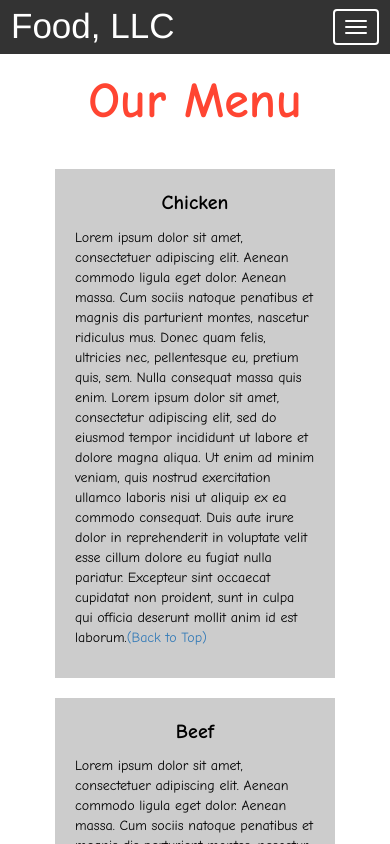
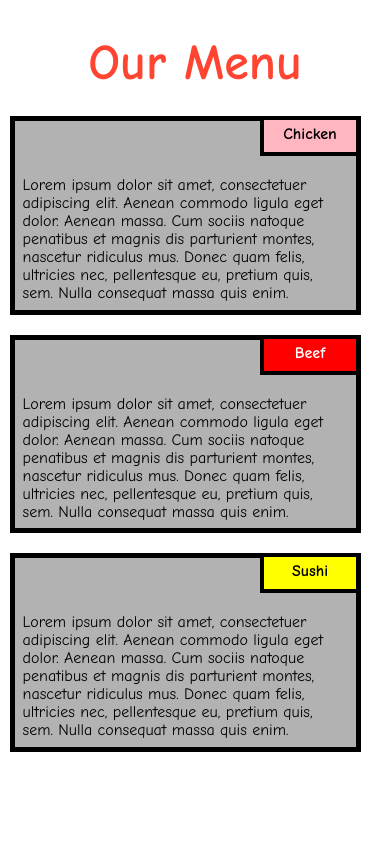
Before and after one commit to PriyanshiMandiya/Coursera_Quiz, a plain HTML site: page index.html in a window 390 px wide. Shown: the top 844 px of the page. Drawn offline with nearby package versions, Linux system fonts and the light colour scheme.

Commit message:
Add files via upload

```diff
--- a/index.html
+++ b/index.html
@@ -2,76 +2,36 @@
 <html>
 <head>
 
-<title>Module 3</title>
-
-  <meta name="viewport" content="width=device-width, initial-scale=1">
-  <link rel="stylesheet" href="https://maxcdn.bootstrapcdn.com/bootstrap/3.3.7/css/bootstrap.min.css">
-  <script src="https://ajax.googleapis.com/ajax/libs/jquery/3.3.1/jquery.min.js"></script>
-  <script src="https://maxcdn.bootstrapcdn.com/bootstrap/3.3.7/js/bootstrap.min.js"></script>
-
-</head>
-
+<title>Responsive Layout</title>
 <meta name="viewport" content="width=device-width, initial-scale=1">
 <link rel="stylesheet" type="text/css" href="style.css">
 
-
-
+</head>
 <body>
-
-
-<nav class="navbar" id="top">
-  <div class="container-fluid">
-
-    <div class="navbar-header">
-      <button type="button" class="navbar-toggle" data-toggle="collapse" data-target="#myNavbar">
-        <span class="icon-bar"></span>
-        <span class="icon-bar"></span>
-        <span class="icon-bar"></span>
-      </button>
-      <a class="navbar-brand" href="#">Food, LLC</a>
-    </div>
-
-    <div class="collapse" id="myNavbar">
-      <ul class="nav navbar-nav visible-xs">
-        <li><a class="menu-item" href="#">Chicken</a></li>
-        <li><a class="menu-item" href="#">Beef</a></li>
-        <li><a class="menu-item" href="#">Sushi</a></li>
-      </ul>
-    </div>
-
-  </div>
-</nav>
-
-<h1 class="main-title">Our Menu</h1>
+<h1>Our Menu</h1>
 
 
 
-<div class="row">
-
   <div class="col-lg-4 col-md-6 col-sm-12">
-    <div class="content-box">
-      <p class="item-name">Chicken</p>
-      <p>Lorem ipsum dolor sit amet, consectetuer adipiscing elit. Aenean commodo ligula eget dolor. Aenean massa. Cum sociis natoque penatibus et magnis dis parturient montes, nascetur ridiculus mus. Donec quam felis, ultricies nec, pellentesque eu, pretium quis, sem. Nulla consequat massa quis enim. Lorem ipsum dolor sit amet, consectetur adipiscing elit, sed do eiusmod tempor incididunt ut labore et dolore magna aliqua. Ut enim ad minim veniam, quis nostrud exercitation ullamco laboris nisi ut aliquip ex ea commodo consequat. Duis aute irure dolor in reprehenderit in voluptate velit esse cillum dolore eu fugiat nulla pariatur. Excepteur sint occaecat cupidatat non proident, sunt in culpa qui officia deserunt mollit anim id est laborum.<a href="#top">(Back to Top)</a></p>
-    </div>
+  	<div class="box">
+  		<p class="content-name name1">Chicken</p>
+  		<p class="content">Lorem ipsum dolor sit amet, consectetuer adipiscing elit. Aenean commodo ligula eget dolor. Aenean massa. Cum sociis natoque penatibus et magnis dis parturient montes, nascetur ridiculus mus. Donec quam felis, ultricies nec, pellentesque eu, pretium quis, sem. Nulla consequat massa quis enim.</p>
+  	</div>
   </div>
 
   <div class="col-lg-4 col-md-6 col-sm-12">
-    <div class="content-box">
-      <p class="item-name">Beef</p>
-      <p>Lorem ipsum dolor sit amet, consectetuer adipiscing elit. Aenean commodo ligula eget dolor. Aenean massa. Cum sociis natoque penatibus et magnis dis parturient montes, nascetur ridiculus mus. Donec quam felis, ultricies nec, pellentesque eu, pretium quis, sem. Nulla consequat massa quis enim. Lorem ipsum dolor sit amet, consectetur adipiscing elit, sed do eiusmod tempor incididunt ut labore et dolore magna aliqua. Ut enim ad minim veniam, quis nostrud exercitation ullamco laboris nisi ut aliquip ex ea commodo consequat. Duis aute irure dolor in reprehenderit in voluptate velit esse cillum dolore eu fugiat nulla pariatur. Excepteur sint occaecat cupidatat non proident, sunt in culpa qui officia deserunt mollit anim id est laborum.<a href="#top">(Back to Top)</a></p>
-    </div>
+  	<div class="box">
+   		<p class="content-name name2">Beef</p>
+   		<p class="content">Lorem ipsum dolor sit amet, consectetuer adipiscing elit. Aenean commodo ligula eget dolor. Aenean massa. Cum sociis natoque penatibus et magnis dis parturient montes, nascetur ridiculus mus. Donec quam felis, ultricies nec, pellentesque eu, pretium quis, sem. Nulla consequat massa quis enim.</p>
+  	</div>
   </div>
 
-
   <div class="col-lg-4 col-md-12 col-sm-12">
-    <div class="content-box">
-      <p class="item-name">Sushi</p>
-      <p>Lorem ipsum dolor sit amet, consectetuer adipiscing elit. Aenean commodo ligula eget dolor. Aenean massa. Cum sociis natoque penatibus et magnis dis parturient montes, nascetur ridiculus mus. Donec quam felis, ultricies nec, pellentesque eu, pretium quis, sem. Nulla consequat massa quis enim. Lorem ipsum dolor sit amet, consectetur adipiscing elit, sed do eiusmod tempor incididunt ut labore et dolore magna aliqua. Ut enim ad minim veniam, quis nostrud exercitation ullamco laboris nisi ut aliquip ex ea commodo consequat. Duis aute irure dolor in reprehenderit in voluptate velit esse cillum dolore eu fugiat nulla pariatur. Excepteur sint occaecat cupidatat non proident, sunt in culpa qui officia deserunt mollit anim id est laborum.<a href="#top">(Back to Top)</a></p>
-    </div>
+  	<div class="box">
+  		<p class="content-name name3">Sushi</p>
+  		<p class="content">Lorem ipsum dolor sit amet, consectetuer adipiscing elit. Aenean commodo ligula eget dolor. Aenean massa. Cum sociis natoque penatibus et magnis dis parturient montes, nascetur ridiculus mus. Donec quam felis, ultricies nec, pellentesque eu, pretium quis, sem. Nulla consequat massa quis enim.</p>
+  	</div>
   </div>
-
-</div>
-
 
 </body>
 </html>
--- a/style.css
+++ b/style.css
@@ -1,97 +1,104 @@
 
-.container-fluid{
+
+* {
+  box-sizing: border-box;
+}
+
+body{
 	margin: 0;
 	padding: 0;
+  font-family: "Comic Sans MS", cursive, sans-serif;
 }
 
-.navbar{
-	border-radius: 0px;
-	background-color: rgba(0,0,0,0.8);
+.row{
+  margin-top: 5%;
+  margin-bottom: 5%;
 }
 
-.navbar-brand{
-  font-size: 35px;
-  color: white;
-  padding-left: 25px;
-}
-
-.navbar-brand:hover{
-	color: white;
-}
-
-.nav{
-	margin: 0;
-	padding: 0;
-}
-
-.navbar-nav{
-  font-size: 25px;
-  text-align: center;
-  margin: 0;
-  padding: 0;
-}
-
-.navbar-toggle{
-	border: 2px solid white;
-	margin-right: 25px;
-}
-
-.icon-bar{
-	background-color: white;
-}
-
-
-.main-title{
+h1 {
   margin-bottom: 15px;
   text-align: center;
   color: #ff4532;
   font-size: 50px;
-  font-family: "Comic Sans MS", cursive, sans-serif;
-  font-weight: bold;
-}
-
-li{
-	box-sizing: border-box;
-	width: 100%;
-}
-
-.menu-item{
-	padding: 0;
-	margin: 0;
-	width: 100%;
-	background-color: white;
-	border-bottom: 1px solid black;
-	color: black;
-	display: block;
-}
-
-.menu-item:hover{
-	background-color: rgba(0,0,0,0.9);
-	color: rgba(0,0,0,0.4);
 }
 
 
-
-.row{
-	margin: 20px;
+.box{
+  width: 100%;
+  overflow: none;
 }
 
-.content-box{
-	margin: 20px;
-	width: auto;
-	height: auto;
-	color: black;
-	background-color: rgba(0,0,0,0.2);
-	font-family: "Comic Sans MS", cursive, sans-serif;
-	padding: 20px;
+
+.content-name{
+  overflow: none;
+  text-align: center;
+  border: 4px solid black;
+  width: 100px;
+  height: 40px;
+  padding: 5px;
+  float: right;
+  margin-right: 36px;
+  margin-top: 0px;
+  font-weight: bold;
+  position: relative;
 }
 
-.item-name{
-	text-align: center;
-	font-size: 20px;
-	font-weight: bold;
+.content{
+  border: 5px solid black;
+  width: 90%;
+  height: auto;
+  margin: 2.5%;
+  color: black
+  font-size: 25px;
+  padding: 2%;
+  padding-top: 55px;
+  background-color: rgba(0,0,0,0.3);
 }
 
-#top{
+.name1{
+  background-color: #FFB6C1;
+}
 
+.name2{
+  color: white;
+  background-color: #FF0000;
 }
+.name3{
+  background-color: #FFFF00;
+}
+
+
+/********** Large devices only **********/
+@media (min-width: 992px) {
+  .col-lg-4 {
+  	float: left;
+    width: 33.33%;
+  }
+}
+/********** Medium devices only **********/
+@media (min-width: 768px) and (max-width: 991px) {
+  .col-md-6,.col-md-12 {
+    float: left;
+  }
+  .col-md-6 {
+    width: 50%;
+  }
+  .col-md-12 {
+    margin-left: -10px;
+    width: 100%;
+  }
+  .name3{
+    margin-right: 65px;
+    width: 100px;
+  }
+}
+
+@media (min-width: 0px) and (max-width: 767px) {
+  .col-sm-12 {
+  	float: left;
+    width: 100%;
+  }
+  .content-name{
+    margin-right: 30px;
+  }
+}
```
